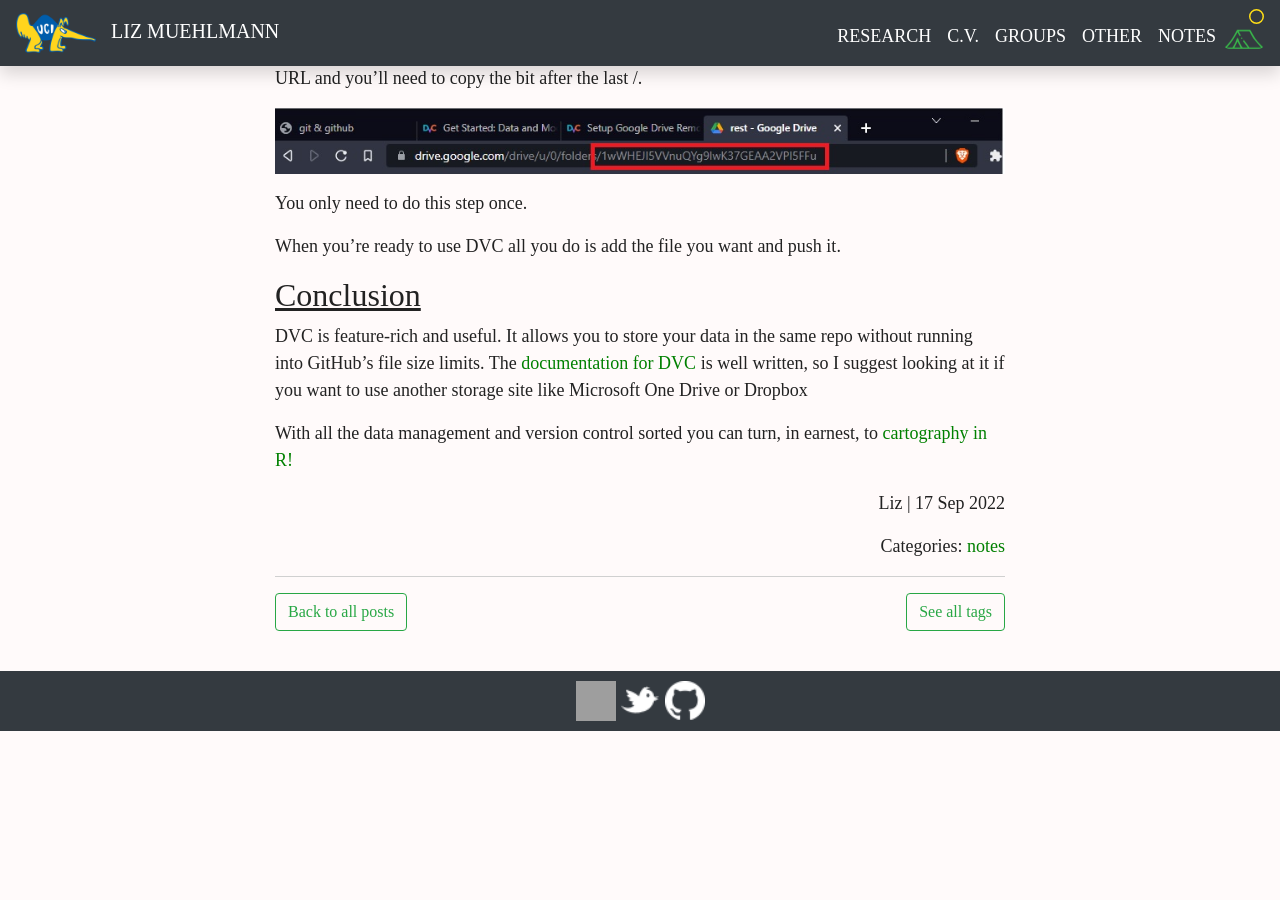
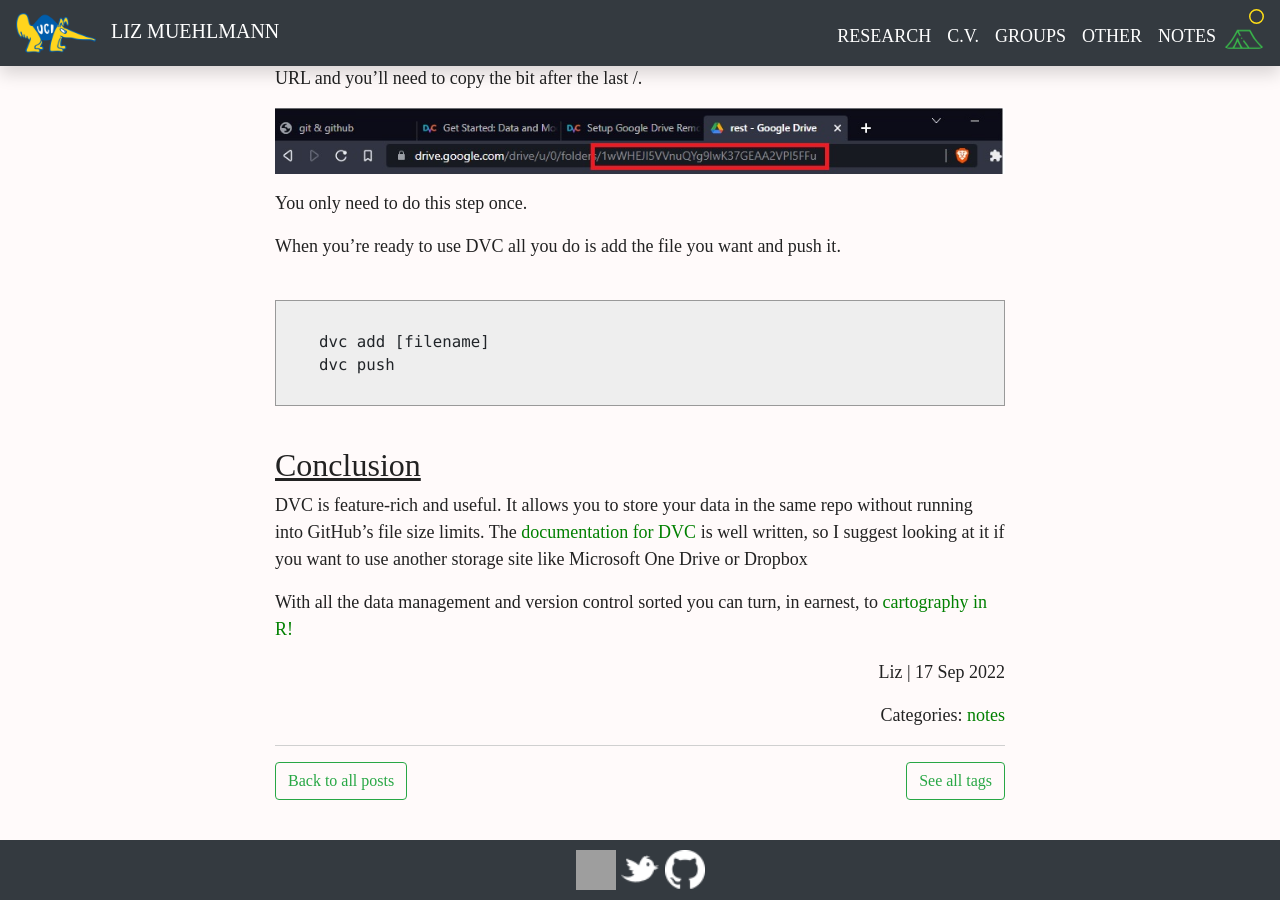
Before and after one commit to liz-muehlmann/liz-muehlmann.github.io, a Jekyll site: the page built from notes/_posts/2022-09-20-dvc.md, in a window 1280 px wide and 900 px high, scrolled down 3415 px. Built offline with Jekyll 4.4.1, drawn with Linux system fonts in a browser that asks for light colours; nearby versions of some CDN libraries; comment, search, counter and statistics services are not loaded; before the commit the page ends 4146 px from its top, so only the background shows below that; grey boxes are pictures that could not be loaded.

Commit message:
add final chunk to dvc post

```diff
--- a/notes/_posts/2022-09-20-dvc.md
+++ b/notes/_posts/2022-09-20-dvc.md
@@ -115,6 +115,13 @@ You only need to do this step once.
 
 When you're ready to use DVC all you do is add the file you want and push it.
 
+<pre>
+    <code>
+    dvc add [filename]
+    dvc push
+    </code>
+</pre>
+
 <h2><u>Conclusion</u></h2>
 DVC is feature-rich and useful. It allows you to store your data in the same repo without running into GitHub's file size limits. The <a href="https://dvc.org/doc/start/data-management"> documentation for DVC </a>is well written, so I suggest looking at it if you want to use another storage site like Microsoft One Drive or Dropbox
 
```
